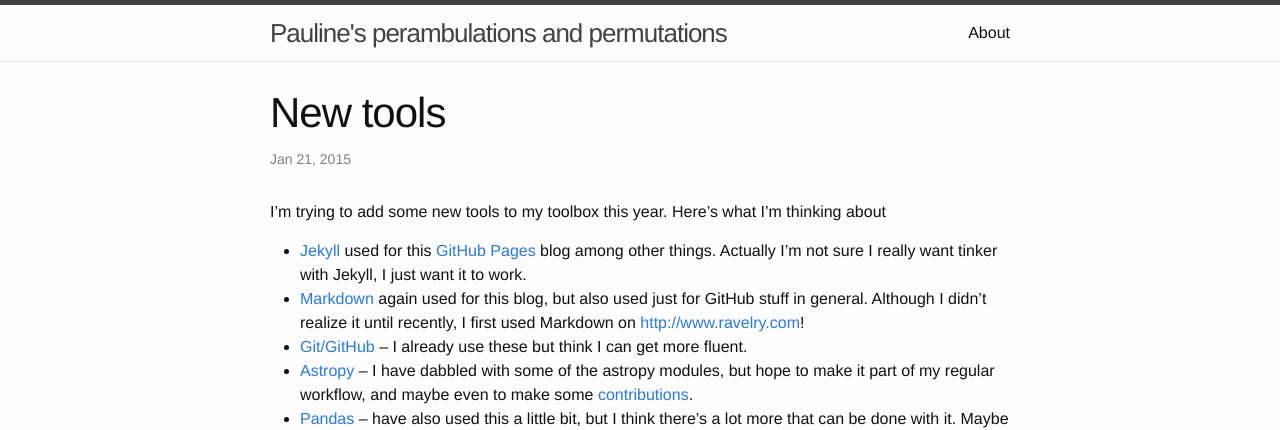
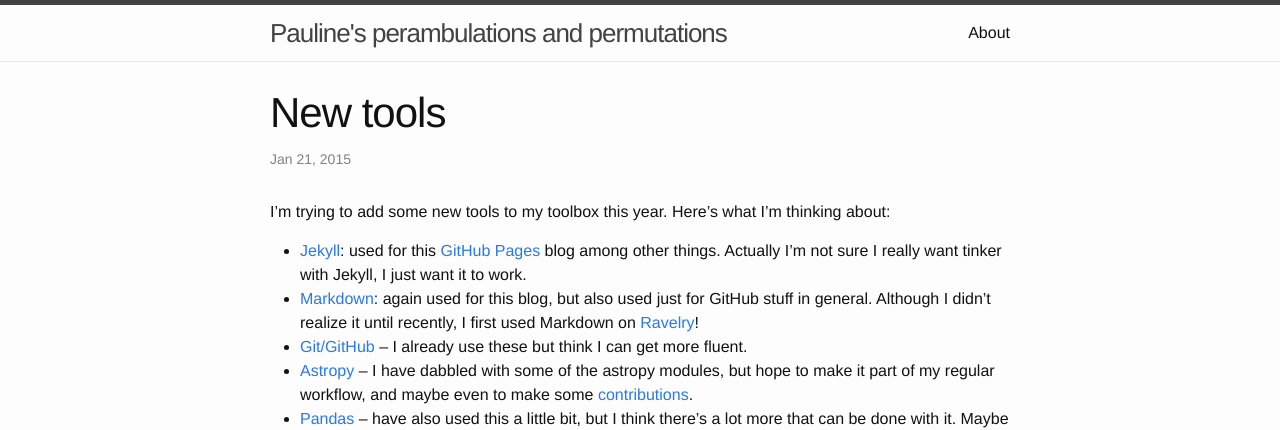
Before and after one commit to PBarmby/PBarmby.github.io, a Jekyll site: the page built from _posts/2015-01-21-New-tools.markdown, in a window 1280 px wide. Shown: the top 430 px of the page. Built offline with Jekyll 4.4.1, drawn with Linux system fonts in a browser that asks for light colours; some of the changed lines change nothing that is shown.

Commit message:
typos in tools post fixed

```diff
--- a/_posts/2015-01-21-New-tools.markdown
+++ b/_posts/2015-01-21-New-tools.markdown
@@ -6,11 +6,11 @@
 ---
 
 I'm trying to add some new tools to my toolbox this year. Here's
-what I'm thinking about
+what I'm thinking about:
 
-* [Jekyll](http://jekyllrb.com) used for this [GitHub Pages](https://pages.github.com) blog among other things. Actually I'm not sure I really want
+* [Jekyll](http://jekyllrb.com): used for this [GitHub Pages](https://pages.github.com) blog among other things. Actually I'm not sure I really want
 tinker with Jekyll, I just want it to work.
-* [Markdown](https://github.com/adam-p/markdown-here/wiki/Markdown-Cheatsheet) again used for this blog, but also used just for GitHub stuff in general. Although I didn't realize it until recently, I first used Markdown on [http://www.ravelry.com](Ravelry)!
+* [Markdown](https://github.com/adam-p/markdown-here/wiki/Markdown-Cheatsheet): again used for this blog, but also used just for GitHub stuff in general. Although I didn't realize it until recently, I first used Markdown on [Ravelry](http://www.ravelry.com)!
 * [Git/GitHub](https://try.github.io/levels/1/challenges/1) -- I already use these but think I can get more fluent.
 * [Astropy](http://astropy.org) -- I have dabbled with some of the astropy modules, but hope to make it part of my regular workflow, and maybe even to make some [contributions](http://astropy.readthedocs.org/en/latest/development/workflow/development_workflow.html).
 * [Pandas](http://pandas.pydata.org) -- have also used this a little bit, but I think there's a lot more that can be done with it. Maybe not so much for astronomy, but I think it could be really useful for analyzing data related to teaching once that starts again.
```
